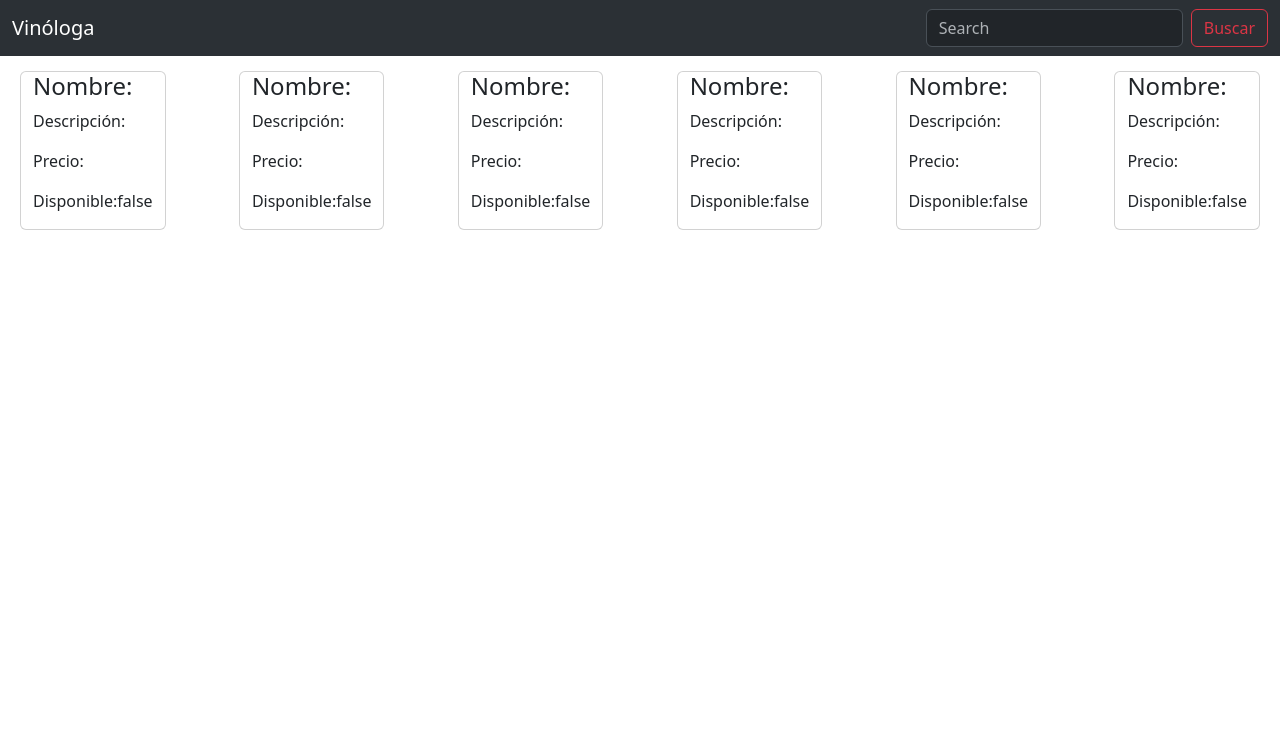
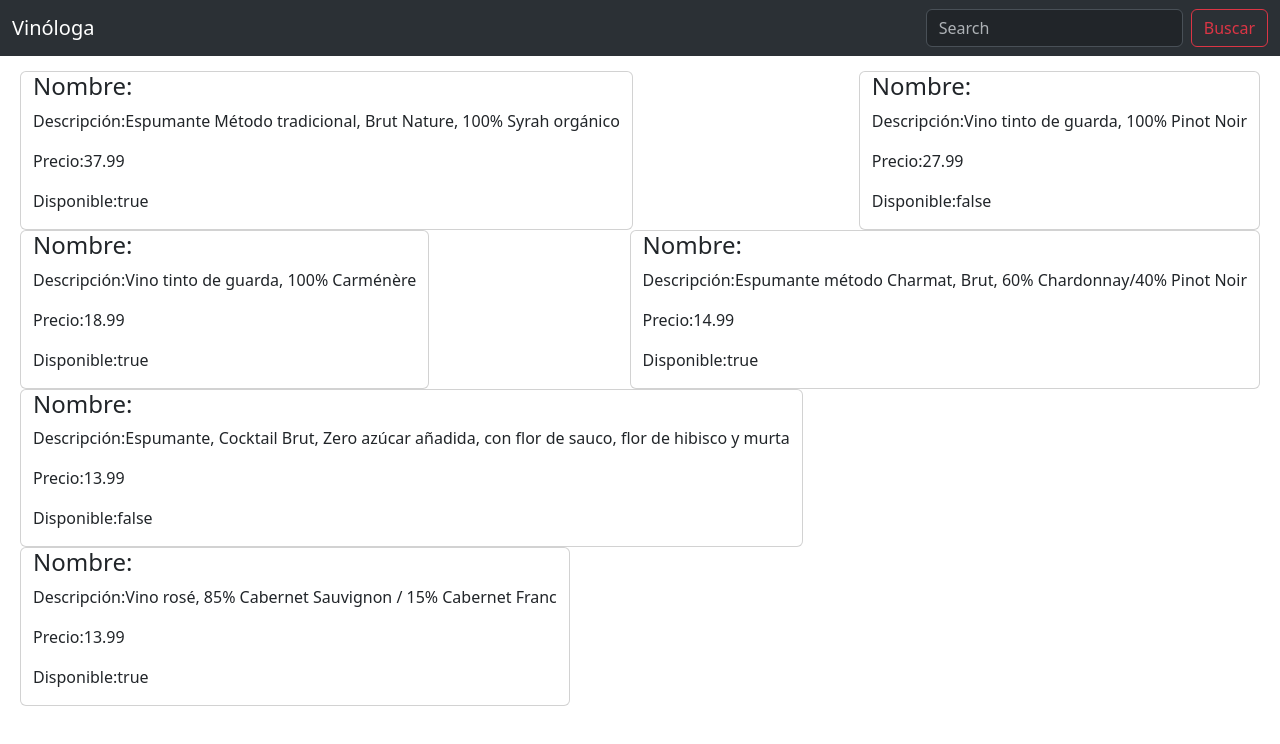
Before and after one commit to PaulaG73/ej1_m6, a Vue app: page / in a window 1280 px wide. Shown: the top 744 px of the page. Built offline with nearby package versions, Linux system fonts and the light colour scheme.

Commit message:
problema de json soucioneado

```diff
--- a/src/components/CardComponent.vue
+++ b/src/components/CardComponent.vue
@@ -1,10 +1,10 @@
 <template>
     <div class="card">
         <div class="container">
-            <h4>Nombre:{{ name }}</h4>
-            <p>Descripción:{{ description }}</p>
-            <p>Precio:{{ precio }}</p>
-            <p>Disponible:{{ active }}</p>
+            <h4>Nombre:{{ product.name }}</h4>
+            <p>Descripción:{{ product.description }}</p>
+            <p>Precio:{{ product.precio }}</p>
+            <p>Disponible:{{ product.active }}</p>
         </div>
     </div>
 
@@ -15,17 +15,9 @@
 
 import { defineProps } from 'vue';
 defineProps({
-    name:{
-        type:String
-    },
-    description:{
-        type:String
-    },
-    precio:{
-        type:Number
-    },
-    active:{
-        type:Boolean
+    product:{
+        type: Object,
+        required: true
     }
 
 })
--- a/src/components/GrillaComponent.vue
+++ b/src/components/GrillaComponent.vue
@@ -1,6 +1,6 @@
 <template>
     <div class="grilla">
-        <CardComponent v-for="product in products" :key="product.id" products="products" />
+        <CardComponent v-for="product in products" :key="product.id" :product="product" />
     </div>
 </template>
 
```
